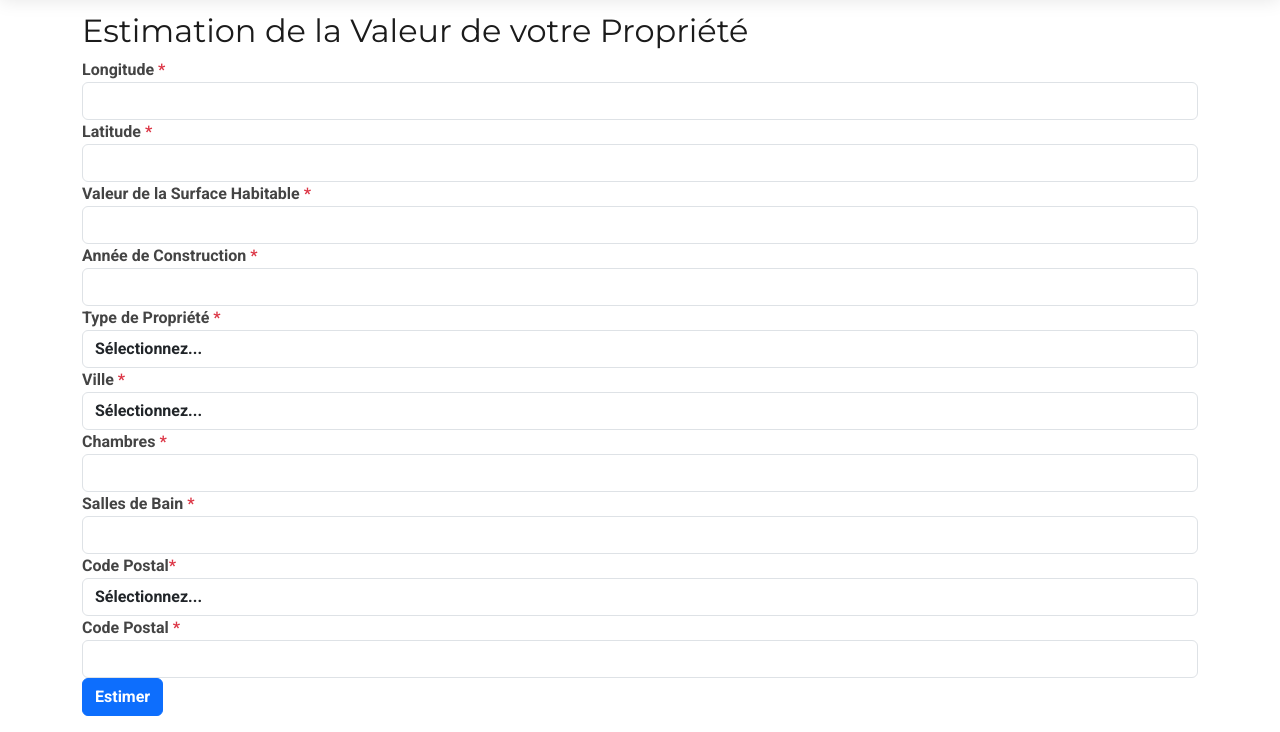
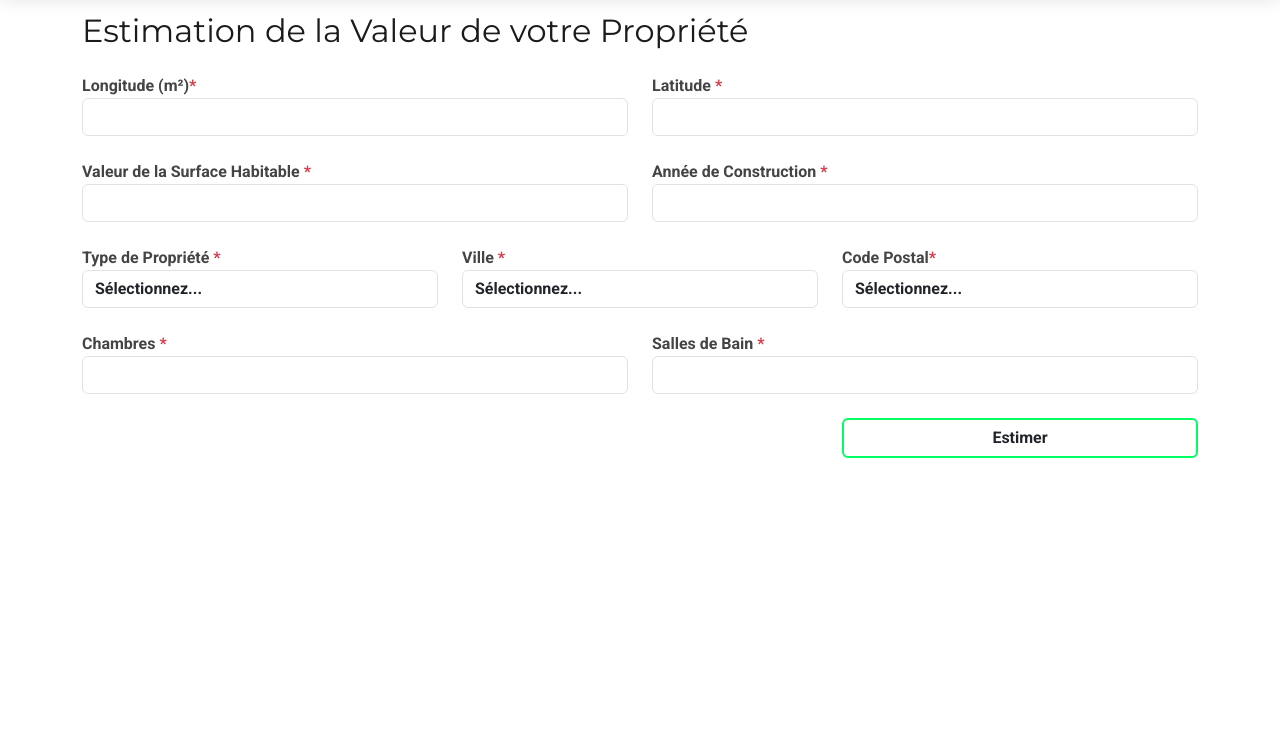
Before and after one commit to NAJPRO/NAJ_PredictionHouse, a Flask app: template templates/form_model_test.html in a window 1280 px wide. Shown: the part 84-816 px from the top of the page. Run offline with Flask 3, Linux system fonts and the light colour scheme; the template is opened without the code that fills it, so the values that code supplies are empty; some libraries are stand-ins or nearby versions.

Commit message:
Premier commit

```diff
--- a/static/css/style.css
+++ b/static/css/style.css
@@ -64,3 +64,18 @@ input:focus, select:focus{
     border: 2px solid #00ff62 !important;
 
 }
+
+#sub-form{
+  box-shadow: none !important;
+  outline: none !important;
+  border: 2px solid #00ff62;
+  transition: ease-in-out 0.3s;
+}
+
+#sub-form:hover{
+  color: #000;
+  font-size: 18px;
+  letter-spacing: 0.15rem;
+  background-color: #00ff62;
+  border: none;
+}
--- a/templates/form_model_test.html
+++ b/templates/form_model_test.html
@@ -4,25 +4,31 @@
 {% block content %}
     <div class="container mt-5 pt-5">
         <h2>Estimation de la Valeur de votre Propriété</h2>
-        <form id="estimationForm">
-
-            <div class="form-group">
-                <label for="longitude">Longitude <span class="text-danger">*</span></label>
+        <form id="estimationForm px-5">
+            <div class="row my-4">
+                <div class="form-group col-md-6">
+                    <label for="longitude">Longitude (m&sup2)<span class="text-danger">*</span></label>
                     <input type="text" class="form-control" id="longitude" name="longitude" required>
                 </div>
-            <div class="form-group">
+
+                <div class="form-group col-md-6">
                     <label for="latitude">Latitude <span class="text-danger">*</span></label>
                     <input type="text" class="form-control" id="latitude" name="latitude" required>
                 </div>
-            <div class="form-group">
+            </div>
+            <div class="row my-4">
+                <div class="form-group col-md-6">
                     <label for="livingArea_m2">Valeur de la Surface Habitable <span class="text-danger">*</span></label>
                     <input type="text" class="form-control" id="livingArea_m2" name="livingArea_m2" required>
                 </div>
-            <div class="form-group">
+
+                <div class="form-group col-md-6">
                     <label for="yearBuilt">Année de Construction <span class="text-danger">*</span></label>
                     <input type="text" class="form-control" id="yearBuilt" name="yearBuilt" required>
                 </div>
-            <div class="form-group">
+            </div>
+            <div class="row my-4">
+                <div class="form-group col-md-4">
                     <label for="homeType">Type de Propriété <span class="text-danger">*</span></label>
                     <select class="form-control" id="homeType" name="homeType" required>
                         <option value="">Sélectionnez...</option>
@@ -31,7 +37,7 @@
                         {% endfor %}
                     </select>
                 </div>
-            <div class="form-group">
+                <div class="form-group col-md-4">
                     <label for="city">Ville  <span class="text-danger">*</span></label>
                     <select class="form-control" id="city" name="city" required>
                         <option value="">Sélectionnez...</option>
@@ -41,15 +47,8 @@
 
                     </select>
                 </div>
-            <div class="form-group">
-                <label for="bedrooms">Chambres <span class="text-danger">*</span></label>
-                <input type="number" class="form-control" id="bedrooms" name="bedrooms" required>
-            </div>
-            <div class="form-group">
-                <label for="bathrooms">Salles de Bain <span class="text-danger">*</span></label>
-                <input type="number" class="form-control" id="bathrooms" name="bathrooms" required>
-            </div>
-            <div class="form-group">
+
+                <div class="form-group col-md-4">
                     <label for="homeType">Code Postal<span class="text-danger">*</span></label>
                     <select class="form-control" id="homeType" name="zipcode" required>
                         <option value="">Sélectionnez...</option>
@@ -59,14 +58,28 @@
 
                     </select>
                 </div>
-            <div class="form-group">
-                <label for="zipcode">Code Postal <span class="text-danger">*</span></label>
-                <input type="text" class="form-control" id="zipcode" name="zipcode" required>
             </div>
-            <button type="submit" class="btn btn-primary">Estimer</button>
+            <div class="row my-4">
+
+                <div class="form-group  col-md-6">
+                    <label for="bedrooms">Chambres <span class="text-danger">*</span></label>
+                    <input type="number" class="form-control" id="bedrooms" name="bedrooms" required>
+                </div>
+                <div class="form-group col-md-6">
+                    <label for="bathrooms">Salles de Bain <span class="text-danger">*</span></label>
+                    <input type="number" class="form-control" id="bathrooms" name="bathrooms" required>
+                </div>
+
+            </div>
+            <div class="row d-flex justify-content-end">
+                <div class="form-group col-4">
+                    <!-- <input type="submit" class="btn btn-ligth form-control" id="sub-form" value="Estimer"/> -->
+                    <button type="submit" class="form-control" id="sub-form" >Estimer</button>
+                </div>
+            </div>
         </form>
 
-        <div id="loadingMessage" class="mt-3" style="display: none;">
+        <div id="loadingMessage" class="mt-3 mb-5" style="display: none;">
             <span class="spinner-border spinner-border-sm" role="status" aria-hidden="true"></span>
             <span> Veuillez patienter un moment...</span>
         </div>
```
Also changed, not shown: 1 other file. Lines whose indentation alone changed are shown as unchanged.
